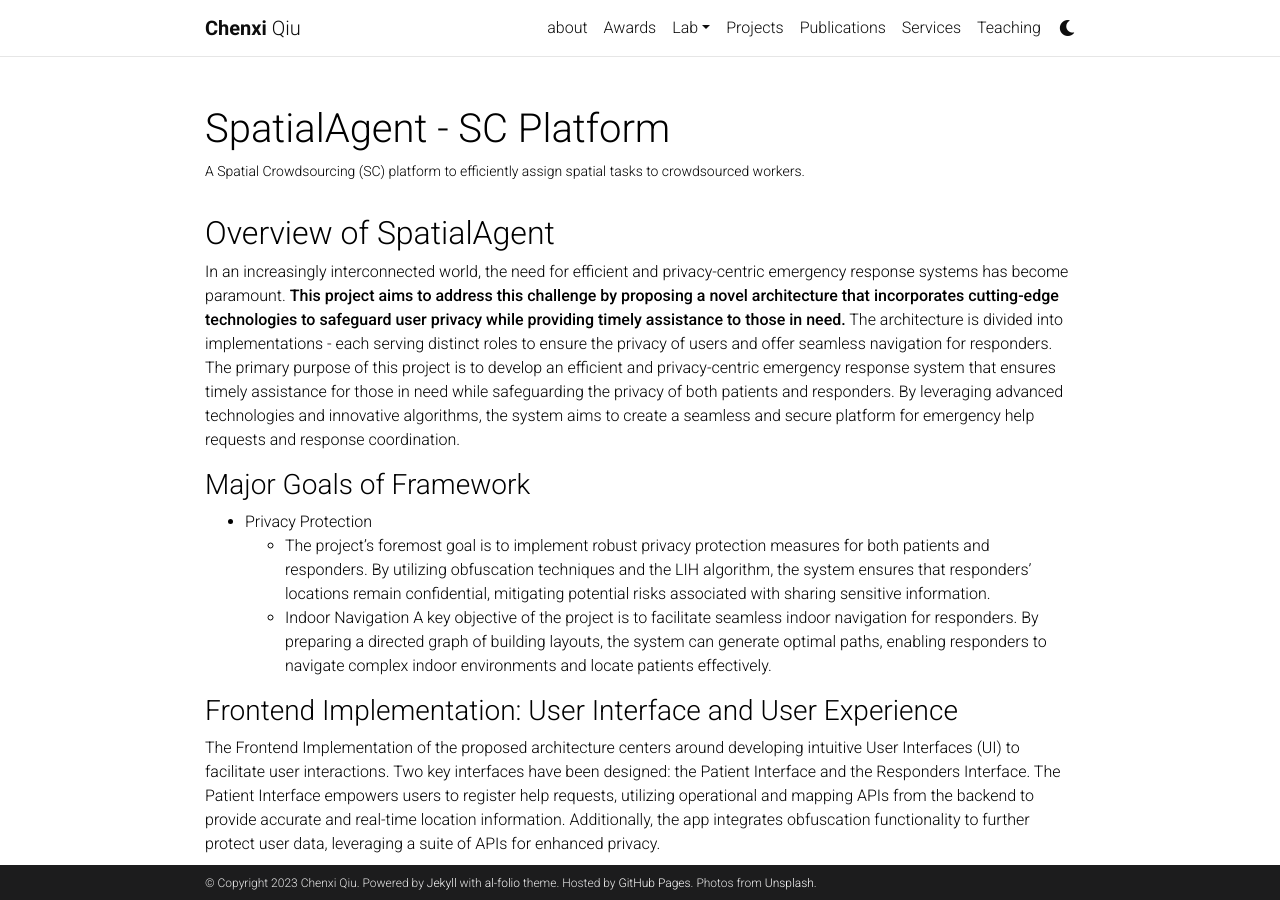
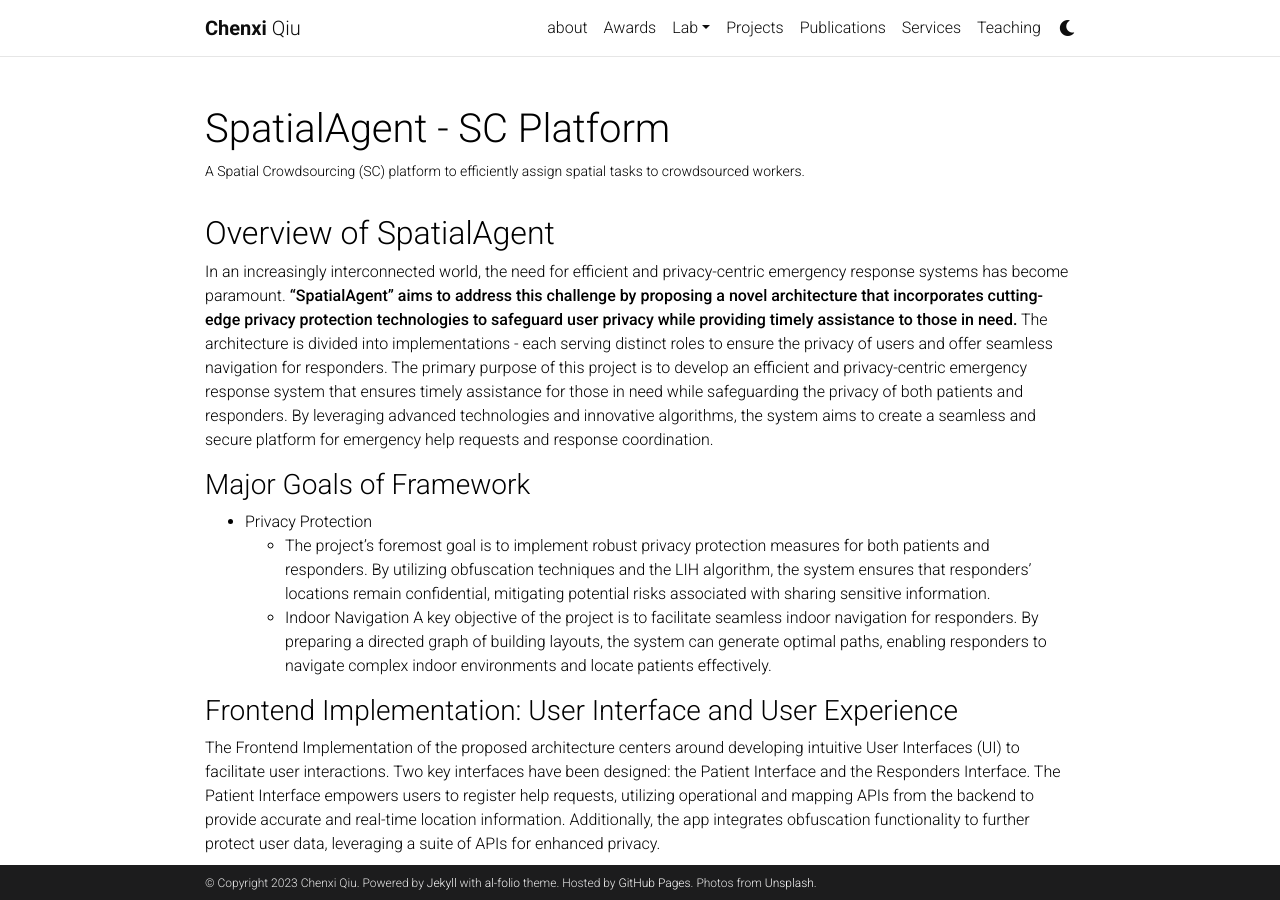
Before and after one commit to chenxiunt/chenxiunt.github.io, a Jekyll site: the page built from _projects/SpatialAgent.markdown, in a window 1280 px wide and 900 px high. Built offline with Jekyll 4.4.1, drawn with Linux system fonts in a browser that asks for light colours; comment, search, counter and statistics services are not loaded; a style sheet for code colours, icons or effects is not loaded.

Commit message:
Update SpatialAgent.markdown

```diff
--- a/_projects/SpatialAgent.markdown
+++ b/_projects/SpatialAgent.markdown
@@ -7,7 +7,7 @@ importance: 2
 ---
 
 ## Overview of SpatialAgent
-In an increasingly interconnected world, the need for efficient and privacy-centric emergency response systems has become paramount. **This project aims to address this challenge by proposing a novel architecture that incorporates cutting-edge technologies to safeguard user privacy while providing timely assistance to those in need.** The architecture is divided into implementations - each serving distinct roles to ensure the privacy of users and offer seamless navigation for responders.
+In an increasingly interconnected world, the need for efficient and privacy-centric emergency response systems has become paramount. **"SpatialAgent" aims to address this challenge by proposing a novel architecture that incorporates cutting-edge privacy protection technologies to safeguard user privacy while providing timely assistance to those in need.** The architecture is divided into implementations - each serving distinct roles to ensure the privacy of users and offer seamless navigation for responders.
 The primary purpose of this project is to develop an efficient and privacy-centric emergency response system that ensures timely assistance for those in need while safeguarding the privacy of both patients and responders. By leveraging advanced technologies and innovative algorithms, the system aims to create a seamless and secure platform for emergency help requests and response coordination.
 
 
```
